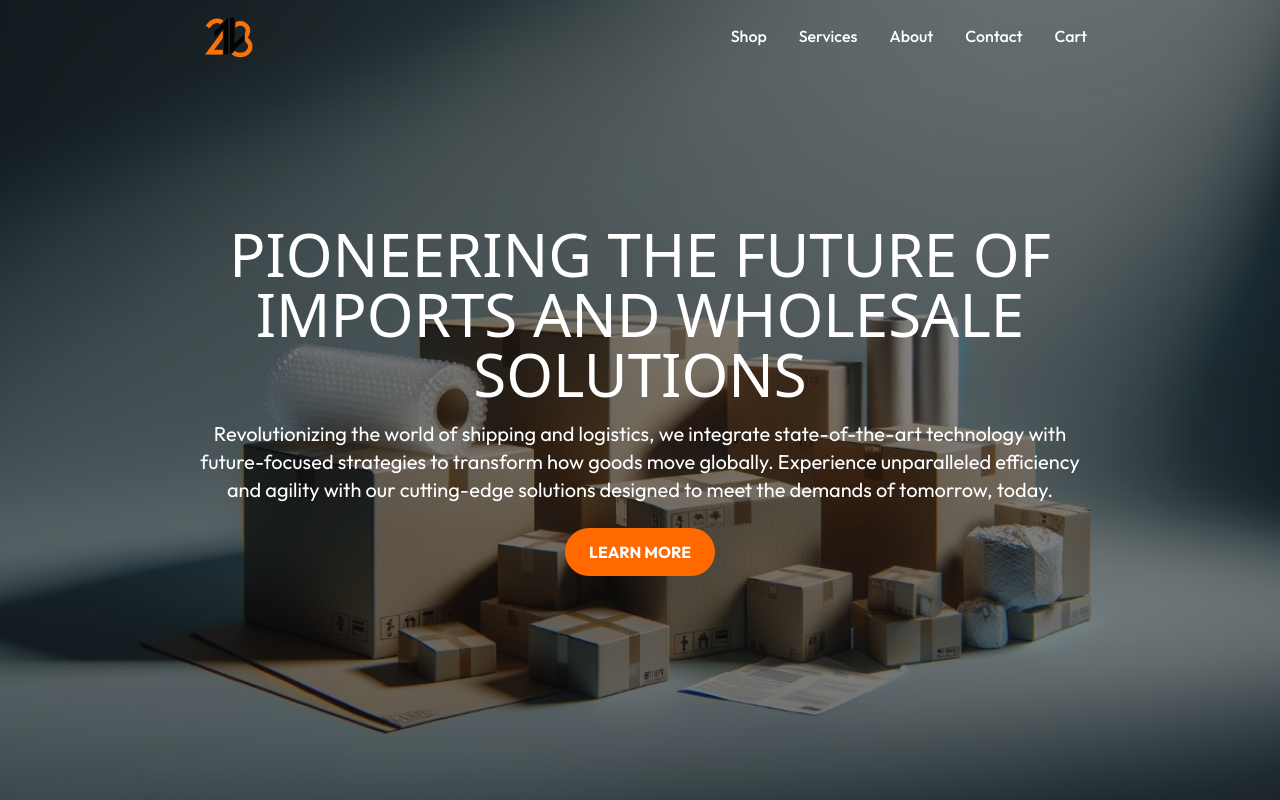
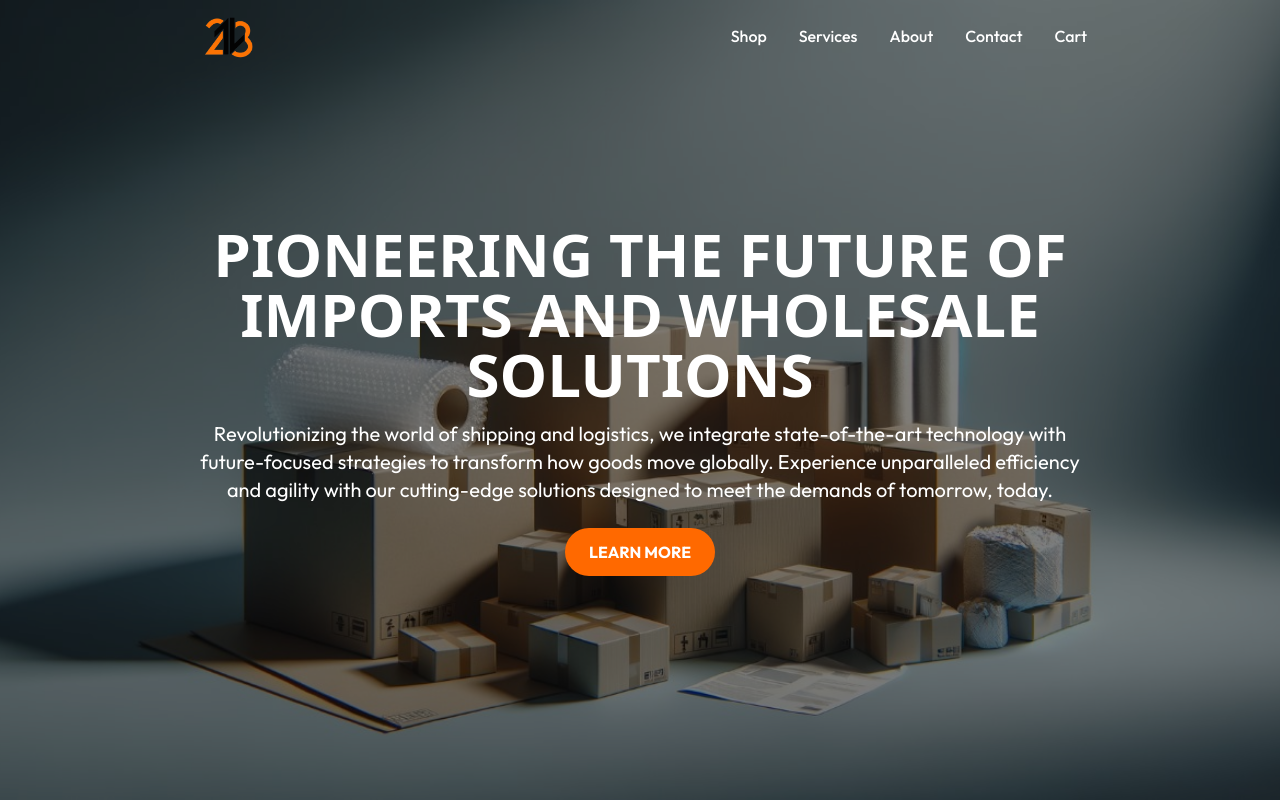
Before and after one commit to Zawwar6/2113-merc, a React (Vite) app: page / in a window 1280 px wide. Built offline with nearby package versions, Linux system fonts and the light colour scheme; a web font is replaced by a local one.

Commit message:
usman change

```diff
--- a/src/index.css
+++ b/src/index.css
@@ -6,7 +6,7 @@ html, body {
 }
 .underdog {
     font-family: "Underdog", system-ui;
-    font-weight: 500;
+    font-weight: 800;
     font-style: normal;
   }
   .boldo {
```
